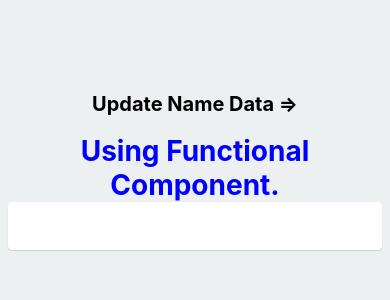
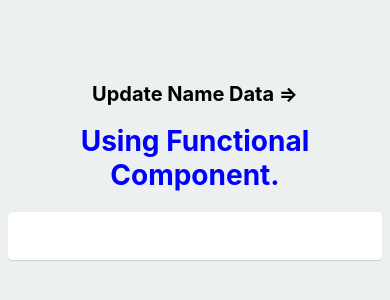
Before and after one commit to D-Coder135/UpdateNameApp_React-Native, a React Native app: screen / in a window 390 px wide. Shown: the part 256-556 px from the top of the page. Built offline with nearby package versions, Linux system fonts and the light colour scheme.

Commit message:
add the marginBottom property for the Text tag

```diff
--- a/App.js
+++ b/App.js
@@ -10,7 +10,7 @@ export default function App() {
       <Text style = {styles.paragraph}>
         Update Name Data =>
       </Text>
-      <Text style = {{textAlign: 'center', fontSize: 28, color: 'blue', fontWeight: 'bold'}}>
+      <Text style = {{marginBottom: 20,textAlign: 'center', fontSize: 28, color: 'blue', fontWeight: 'bold'}}>
         Using Functional Component.
       </Text>
 
```
